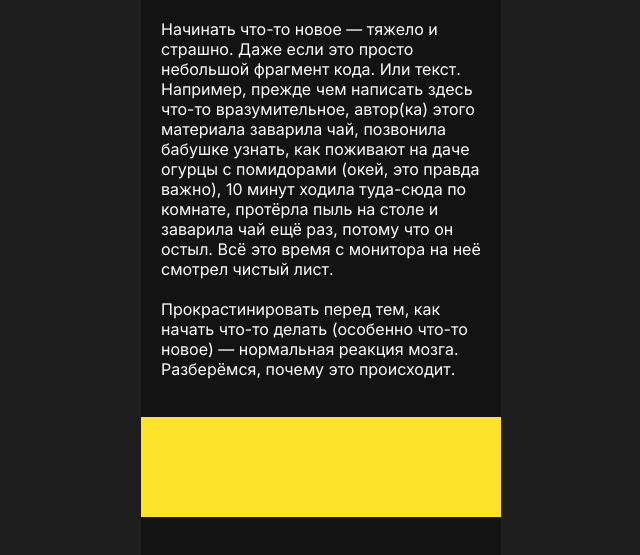
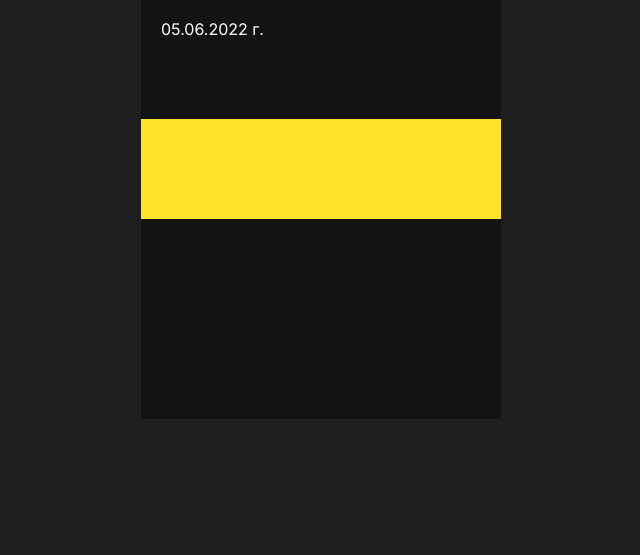
Before and after one commit to eternalnoise/first-project, a plain HTML site: page s-chistogo-lista-main/index.html in a window 1280 px wide. Shown: the part 369-924 px from the top of the page, without its empty margins (319-959 px from the left). After the commit the page ends 800 px from the top, so only its background shows below. Drawn offline with nearby package versions, Linux system fonts and the light colour scheme.

Commit message:
add cover section

```diff
--- a/s-chistogo-lista-main/index.html
+++ b/s-chistogo-lista-main/index.html
@@ -41,19 +41,13 @@
       <span class="accent-span text-right">листа</span>
     </h1>
   </section>
+  <section class="intro content-section content-section__theme__dark">
+    <div class="intro__heading">
+      <h2 class="intro__title">
 
-  <section class="intro content-section content-section__theme__dark">
-    Начинать что-то новое — тяжело и страшно. Даже если это просто небольшой фрагмент кода.
-    Или текст. Например, прежде чем написать здесь что-то вразумительное,
-    автор(ка) этого материала заварила чай, позвонила бабушке узнать,
-    как поживают на даче огурцы с помидорами (окей, это правда важно),
-    10 минут ходила туда-сюда
-    по комнате, протёрла пыль на столе и заварила чай ещё раз,
-    потому что он остыл. Всё это время с монитора на неё смотрел чистый лист.
-    <br>
-    <br>
-    Прокрастинировать перед тем, как начать что-то делать
-    (особенно что-то новое) — нормальная реакция мозга. Разберёмся, почему это происходит.
+      </h2>
+      <time class="intro__date" datetime="2022-06-05">05.06.2022 г.</time>
+    </div>
   </section>
 
   <section class="reasons content-section content-section__theme__bright">
```
